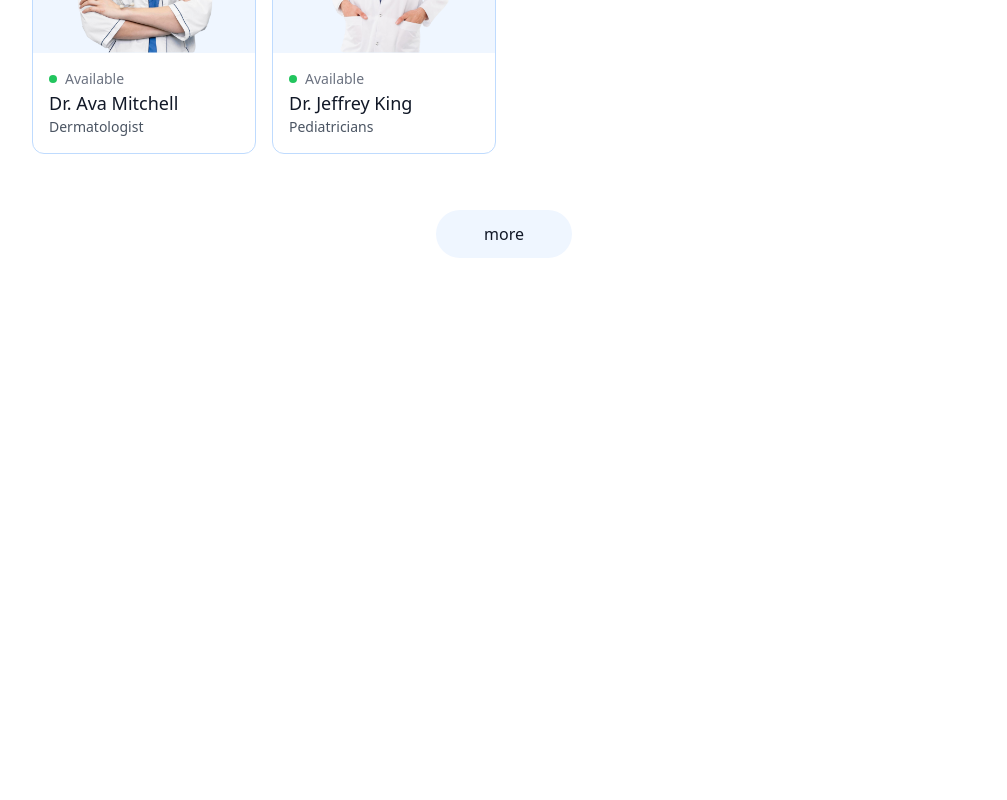
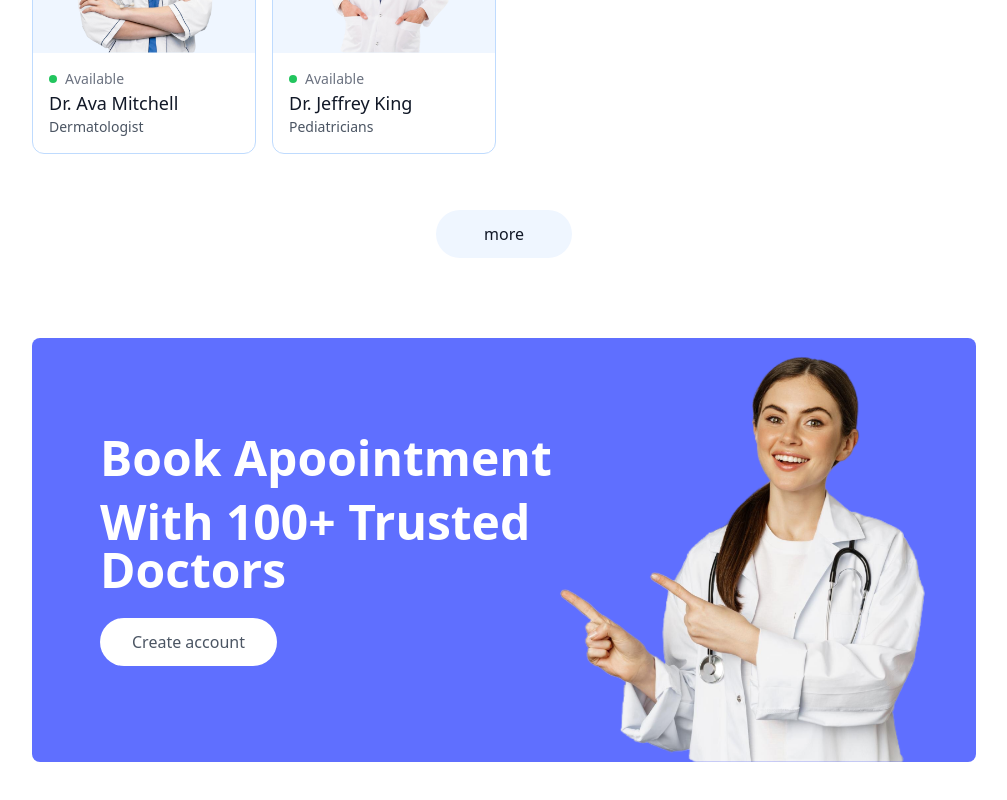
Before and after one commit to IsmaeilSaberi/dr-appointment-booking-app, a React (Vite) app in the folder frontend/: page / in a window 1280 px wide. Shown: the part 1995-2795 px from the top of the page, without its empty margins (136-1143 px from the left). Before the commit the page ends 2317 px from the top, so only its background shows below. Built offline with nearby package versions, Linux system fonts and the light colour scheme.

Commit message:
adding banner to main page

```diff
--- a/frontend/index.html
+++ b/frontend/index.html
@@ -1,5 +1,5 @@
 <!DOCTYPE html>
-<html lang="en">
+<html lang="en" class="scroll-smooth">
   <head>
     <meta charset="UTF-8" />
     <link rel="icon" type="image/svg+xml" href="/vite.svg" />
--- /dev/null
+++ b/frontend/src/components/Banner.jsx
@@ -0,0 +1,37 @@
+import React from "react";
+import { assets } from "../assets/assets";
+import { useNavigate } from "react-router-dom";
+
+const Banner = () => {
+  const navigate = useNavigate();
+  return (
+    <div className="flex bg-primary rounded-lg px-6 sm:px-10 md:px-14 lg:px-12 my-20 md:mx-10">
+      {/* ------------- Left side---------- */}
+      <div className="flex-1 py-8 sm:py-16 lg:py-24 lg:pl-5">
+        <div className="text-xl sm:text-2xl md:text-3xl lg:text-5xl font-semibold text-white">
+          <p>Book Apoointment</p>
+          <p className="mt-4">With 100+ Trusted Doctors</p>
+        </div>
+        <button
+          onClick={() => {
+            navigate("/login");
+            scrollTo(0, 0);
+          }}
+          className="bg-white text-sm sm:text-base text-gray-600 px-8 py-3 rounded-full mt-6 hover:scale-105 transition-all duration-500"
+        >
+          Create account
+        </button>
+      </div>
+      {/* ------------- Right side---------- */}
+      <div className="hidden md:block md:w-1/2 lg:w-[370px] relative">
+        <img
+          className="w-full absolute bottom-0 right-0 max-w-md"
+          src={assets.appointment_img}
+          alt=""
+        />
+      </div>
+    </div>
+  );
+};
+
+export default Banner;
--- a/frontend/src/components/TopDoctors.jsx
+++ b/frontend/src/components/TopDoctors.jsx
@@ -31,7 +31,13 @@ const TopDoctors = () => {
           </div>
         ))}
       </div>
-      <button className="bg-blue-50 text-gra600 px-12 py-3 rounded-full mt-10">
+      <button
+        onClick={() => {
+          navigate("/doctors");
+          scrollTo(0, 0);
+        }}
+        className="bg-blue-50 text-gra600 px-12 py-3 rounded-full mt-10"
+      >
         more
       </button>
     </div>
--- a/frontend/src/pages/Home.jsx
+++ b/frontend/src/pages/Home.jsx
@@ -2,6 +2,7 @@ import React from "react";
 import Header from "../components/Header";
 import SpecialityMenu from "../components/SpecialityMenu";
 import TopDoctors from "../components/TopDoctors";
+import Banner from "../components/Banner";
 
 const Home = () => {
   return (
@@ -9,6 +10,7 @@ const Home = () => {
       <Header />
       <SpecialityMenu />
       <TopDoctors />
+      <Banner />
     </div>
   );
 };
```
